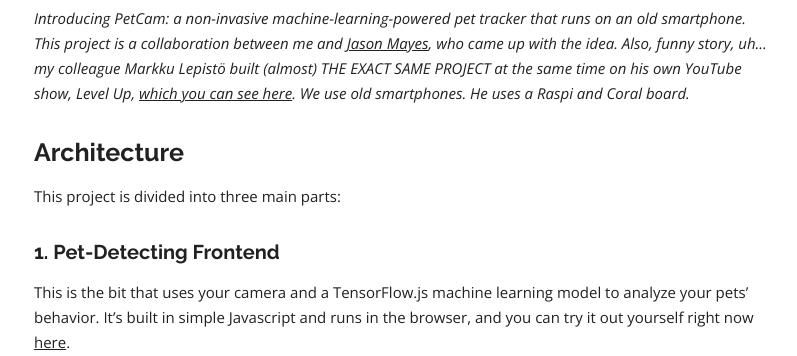
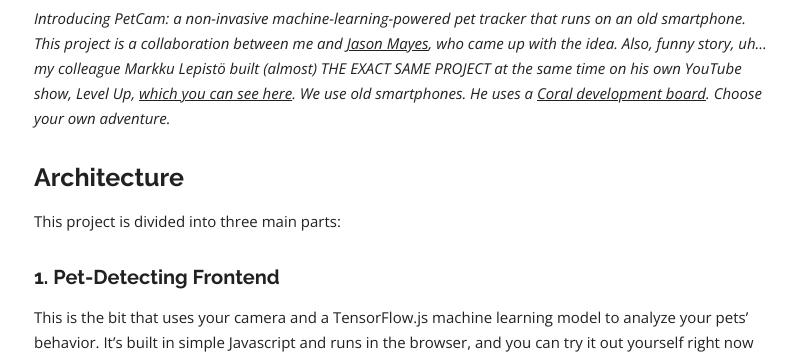
Before and after one commit to dalequark/daleonai, a Jekyll site: the page built from _posts/2021-06-17-privacy-preserving-pet-cam.md, in a window 1280 px wide and 900 px high, scrolled down 416 px, cut to the strip 177-533 px from the top of the window. Shown: the whole strip, without its empty margins (236-1033 px from the left). Built offline with Jekyll 4.4.1, drawn with Linux system fonts in a browser that asks for light colours; some web fonts are replaced; a script that is not in the unit is left out; comment, search, counter and statistics services are not loaded.

Commit message:
Update Blog “2021-06-17-privacy-preserving-pet-cam”

```diff
--- a/_posts/2021-06-17-privacy-preserving-pet-cam.md
+++ b/_posts/2021-06-17-privacy-preserving-pet-cam.md
@@ -15,7 +15,7 @@
   - videointelligence
 permalink: ai-pet-cam
 ---
-*Introducing PetCam: a non-invasive machine-learning-powered pet tracker that runs on an old smartphone. This project is a collaboration between me and [Jason Mayes](https://twitter.com/jason_mayes), who came up with the idea. Also, funny story, uh... my colleague Markku Lepistö built (almost) THE EXACT SAME PROJECT at the same time on his own YouTube show, Level Up, [which you can see here](https://www.youtube.com/watch?v=--VDgKKqZc4). We use old smartphones. He uses a Raspi and Coral board.*
+*Introducing PetCam: a non-invasive machine-learning-powered pet tracker that runs on an old smartphone. This project is a collaboration between me and [Jason Mayes](https://twitter.com/jason_mayes), who came up with the idea. Also, funny story, uh... my colleague Markku Lepistö built (almost) THE EXACT SAME PROJECT at the same time on his own YouTube show, Level Up, [which you can see here](https://www.youtube.com/watch?v=--VDgKKqZc4). We use old smartphones. He uses a [Coral development board](https://coral.ai/products/dev-board/). Choose your own adventure.*
 
 ## Architecture
 
```
